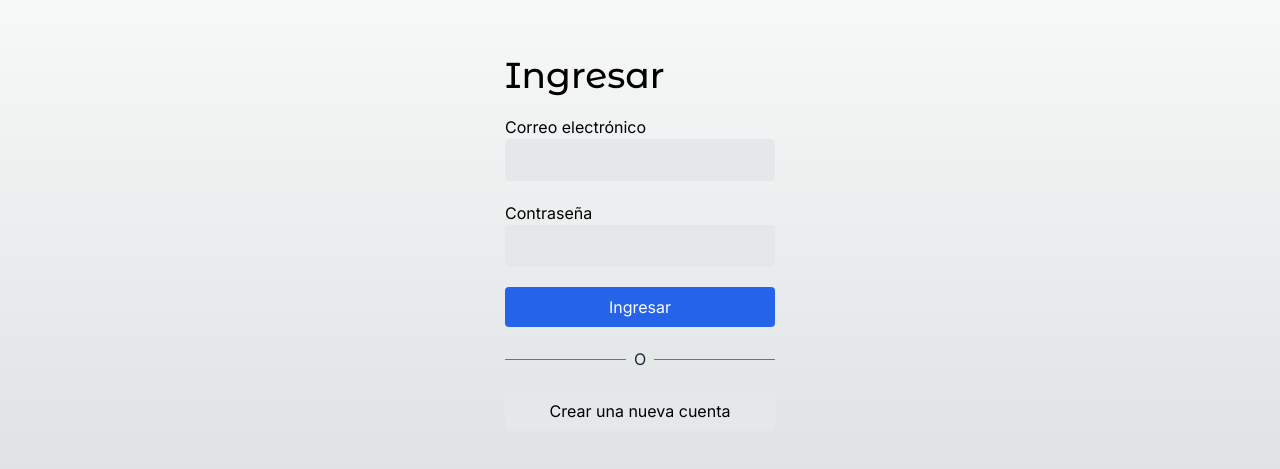
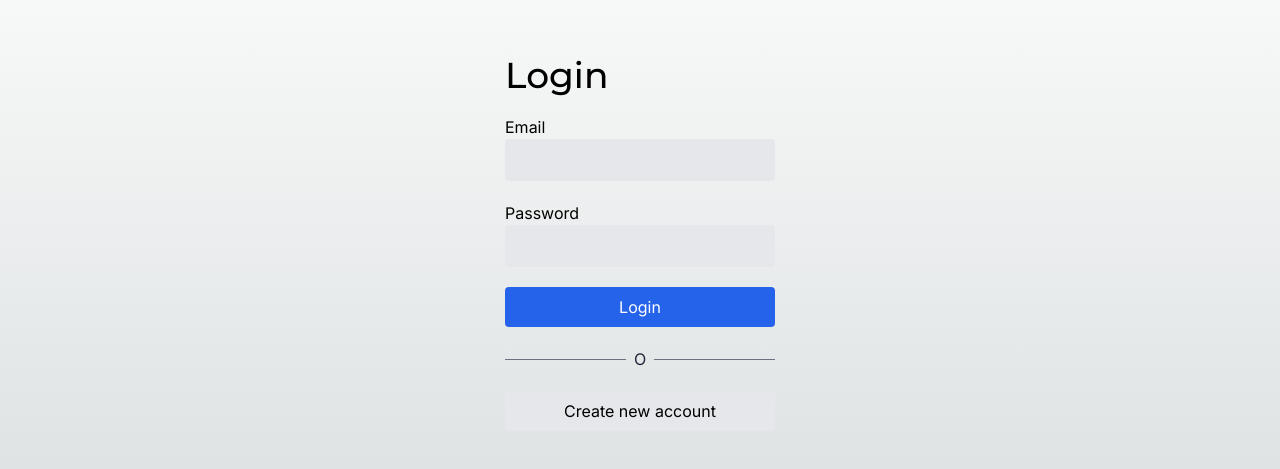
Before and after one commit to brandonjcg/teslo-shop, a Next.js app: page /auth/login in a window 1280 px wide. Shown: the part 153-622 px from the top of the page. Built offline with nearby package versions, Linux system fonts and the light colour scheme.

Commit message:
feat(components): :sparkles: create LoginPage component

```diff
--- a/src/app/auth/login/page.tsx
+++ b/src/app/auth/login/page.tsx
@@ -4,22 +4,22 @@ import { monsserat } from '@/fonts';
 export default function LoginPage() {
   return (
     <div className="flex flex-col min-h-screen pt-32 sm:pt-52">
-      <h1 className={`${monsserat.className} text-4xl mb-5`}>Ingresar</h1>
+      <h1 className={`${monsserat.className} text-4xl mb-5`}>Login</h1>
 
       <div className="flex flex-col">
-        <label htmlFor="email">Correo electrónico</label>
+        <label htmlFor="email">Email</label>
         <input
           className="px-5 py-2 border bg-gray-200 rounded mb-5"
           type="email"
         />
 
-        <label htmlFor="email">Contraseña</label>
+        <label htmlFor="email">Password</label>
         <input
           className="px-5 py-2 border bg-gray-200 rounded mb-5"
           type="email"
         />
 
-        <button className="btn-primary">Ingresar</button>
+        <button className="btn-primary">Login</button>
 
         {/* divisor l ine */}
         <div className="flex items-center my-5">
@@ -29,7 +29,7 @@ export default function LoginPage() {
         </div>
 
         <Link href="/auth/new-account" className="btn-secondary text-center">
-          Crear una nueva cuenta
+          Create new account
         </Link>
       </div>
     </div>
```
